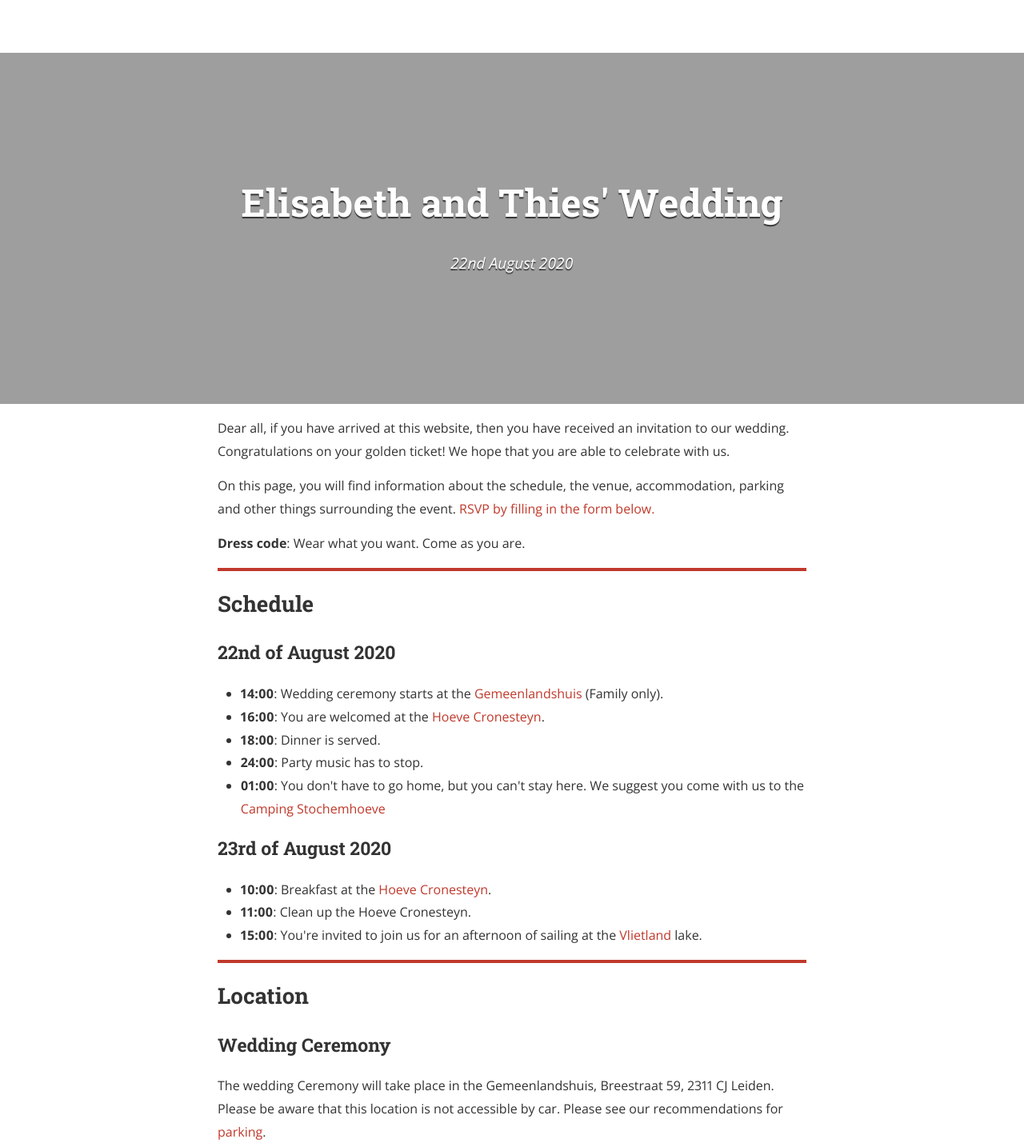
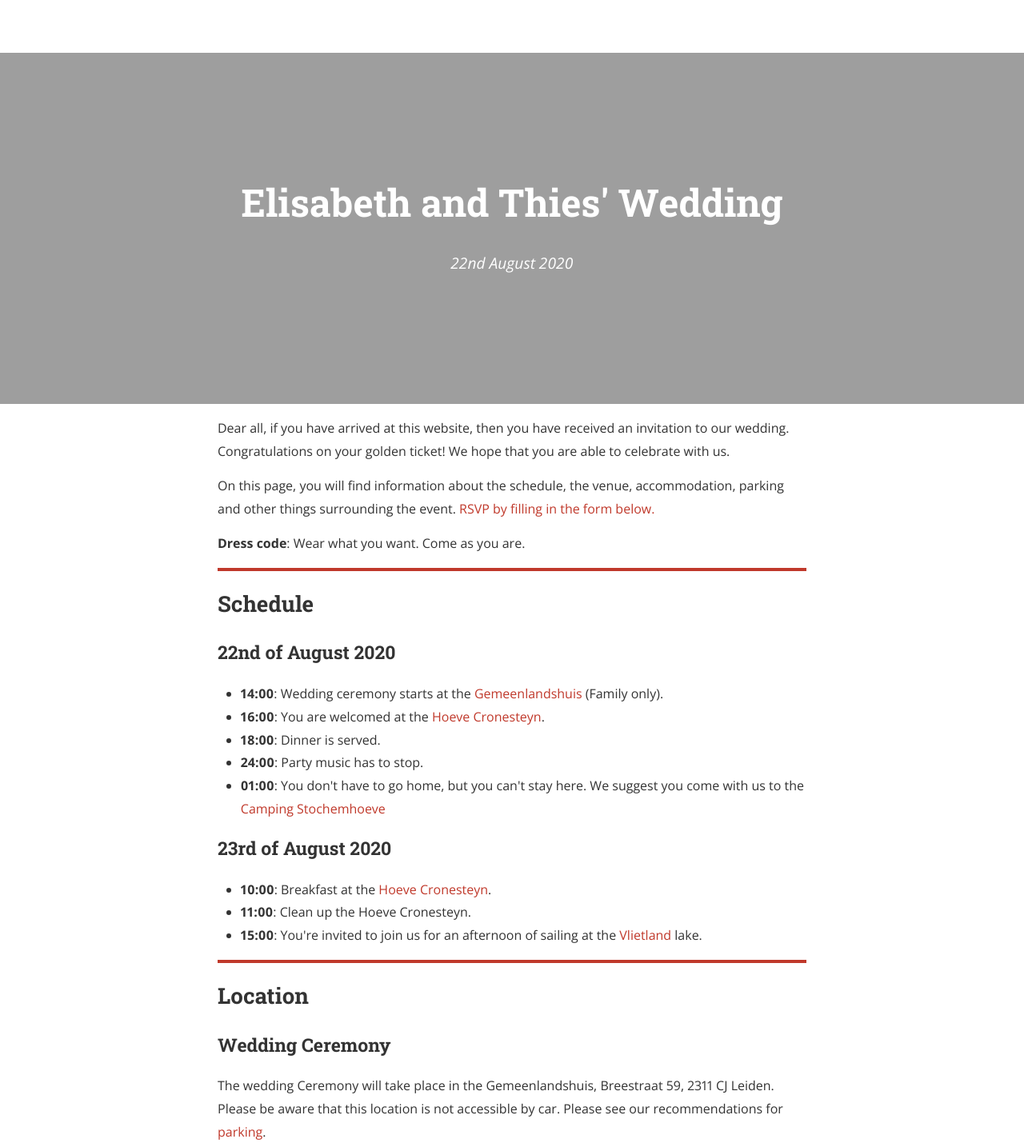
Before and after one commit to thiesgehrmann/heijmans-gehrmann, a Jekyll site: the page built from index.html, in a window 1280 px wide. Shown: the part 100-1529 px from the top of the page at 80% size. Built offline with Jekyll 4.4.1, drawn with Linux system fonts in a browser that asks for light colours; nearby versions of some CDN libraries; grey boxes are pictures that could not be loaded.

Commit message:
Update _layout.scss

```diff
--- a/_sass/_layout.scss
+++ b/_sass/_layout.scss
@@ -87,7 +87,7 @@ pre code.hljs {
 	text-align: center;
 	&.has-cover {
 		color: $white;
-		text-shadow: 0 2px 1px rgba(0,0,0,0.67) !important;
+		text-shadow: 0 2px 1px rgba(0,0,0,0) !important;
 		background-position: 50% 50%;
 		background-size: cover;
 		.title {
```
